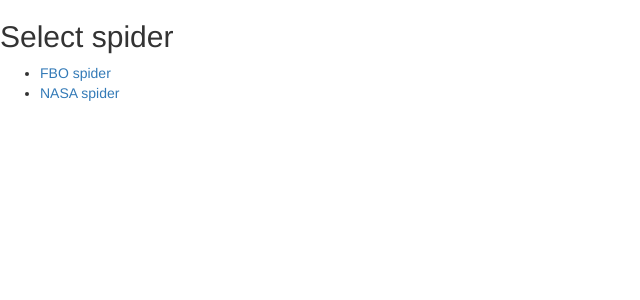
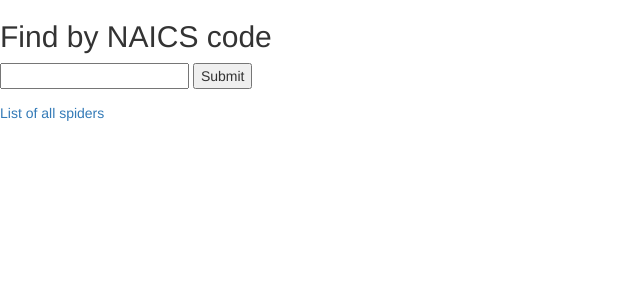
Before and after one commit to Ksynko/RFP_spiders, a Flask app: page / in a window 1280 px wide. Shown: the top 300 px of the page, without its empty margins (0-640 px from the left). Run offline with Flask 3, Linux system fonts and the light colour scheme; parts of the project's set-up code (start-up, migrations or seed data) failed here and were passed over; some libraries are stand-ins or nearby versions.

Commit message:
changed GUI

```diff
--- a/main.py
+++ b/main.py
@@ -14,8 +14,49 @@
 app.debug = True
 
 @app.route('/')
+def show_main():
+    return render_template('main.html')
+
+@app.route('/list')
 def show_list_of_spiders():
-    return render_template('main.html')
+    return render_template('list.html')
+
+@app.route('/get_data', methods=['POST', 'GET'])
+def get_data():
+    engine = db_connect()
+    create_deals_table(engine)
+    Session = sessionmaker(bind=engine)
+    sess = Session()
+    if request.method == 'POST':
+        search_code = request.form['naics']
+        if not search_code:
+            rfps_nasa = sess.query(RFP).all()
+        else:
+            rfps_nasa = sess.query(RFP).filter(RFP.NAICS_code == search_code).all()
+    else:
+        rfps_nasa = sess.query(RFP).all()
+
+    engine = db_connect()
+    create_deals_table(engine)
+    Session = sessionmaker(bind=engine)
+    sess = Session()
+    if request.method == 'POST':
+        search_code = request.form['naics']
+        if not search_code:
+            rfps_fbo = OpportunityDetail.query.all()
+        else:
+            code = NAICSChild.query.filter_by(code=search_code).first()
+            rfps_fbo = OpportunityDetail.query.filter_by(naics_code=code)\
+                .all()
+    else:
+        rfps_fbo = OpportunityDetail.query.all()
+
+    res = []
+    for r in rfps_nasa:
+        res.append(r.to_json())
+    for r in rfps_fbo:
+        res.append(r.to_json())
+    return str(res)
 
 @app.route('/nasa', methods=['POST', 'GET'])
 def show_results_nasa():
--- a/templates/main.html
+++ b/templates/main.html
@@ -17,11 +17,12 @@
         </style>
     </head>
     <body>
-        <h2>Select spider</h2>
-        <ul>
-            <li><a href="/fbo">FBO spider</a></li>
-            <li><a href="/nasa">NASA spider</a></li>
-        </ul>
+        <h2>Find by NAICS code</h2>
+        <form method="post" action="/get_data">
+            <input type="text" name="naics" />
+            <input type="submit" />
+        </form>
+        <a href="/list">List of all spiders</a>
     </body>
 
 </html>
```
Also changed, not shown: fbo_spider/models.py (+36 -0 lines), rpf_spiders/rpf_spiders/models.py (+25 -0 lines).
